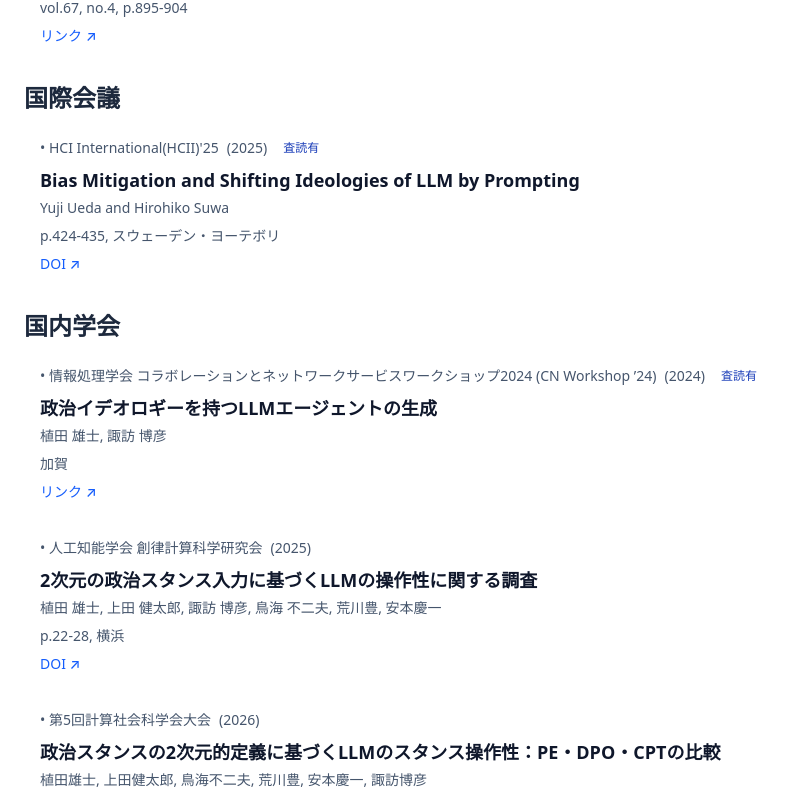
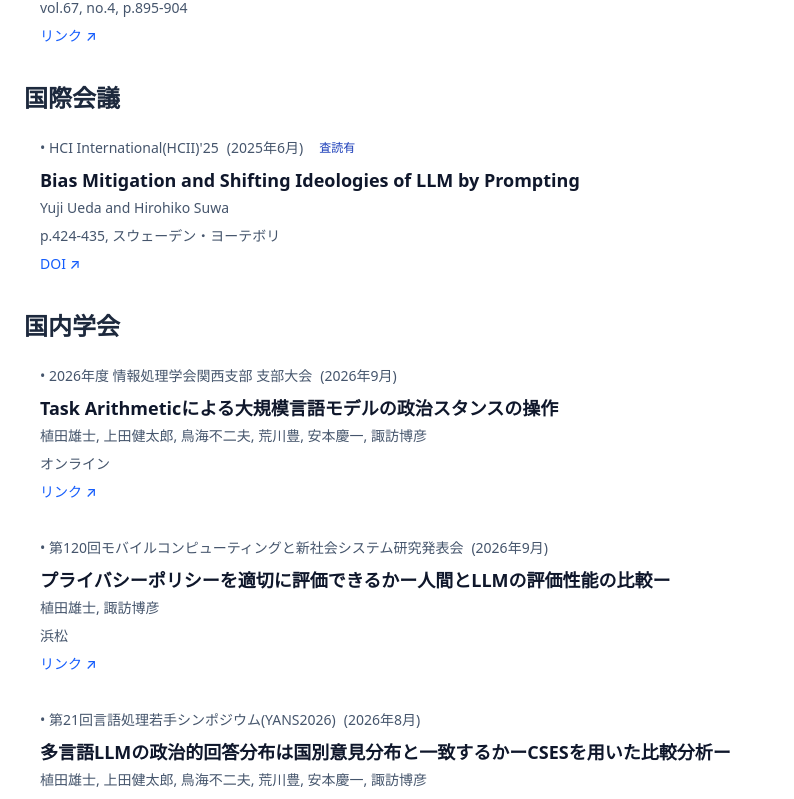
Before and after one commit to yujiponzu/my-page, a Next.js app: page / in a window 1280 px wide. Shown: the part 995-1794 px from the top of the page, without its empty margins (0-794 px from the left). Built offline with nearby package versions, Linux system fonts and the light colour scheme; a web font is replaced by a local one.

Commit message:
chore: update

```diff
--- a/data/publications.json
+++ b/data/publications.json
@@ -12,6 +12,7 @@
       "en": "HCI International(HCII)'25"
     },
     "year": 2025,
+    "month": 6,
     "peerReviewed": true,
     "volume": "2529",
     "pages": "424-435",
@@ -42,6 +43,7 @@
       "en": "IPSJ collaboration and Network Service Workshop 2024 (CN Workshop ’24)"
     },
     "year": 2024,
+    "month": 11,
     "peerReviewed": true,
     "links": [
       {
@@ -70,6 +72,7 @@
       "en": "SIG-Computational Scale Science"
     },
     "year": 2025,
+    "month": 12,
     "peerReviewed": false,
     "pages": "22-28",
     "location": {
@@ -126,6 +129,7 @@
       "en": "Society for Computational Social Science of Japan"
     },
     "year": 2026,
+    "month": 3,
     "peerReviewed": false,
     "location": {
       "ja": "浜松",
@@ -145,6 +149,7 @@
       "en": "YANS2026"
     },
     "year": 2026,
+    "month": 8,
     "peerReviewed": false,
     "location": {
       "ja": "仙台",
@@ -164,10 +169,69 @@
       "en": "177th IPSJ-SIG-IS"
     },
     "year": 2026,
+    "month": 8,
     "peerReviewed": false,
     "location": {
       "ja": "札幌",
       "en": "Sapporo"
     }
+  },
+  {
+    "id": "paper-008",
+    "category": "domestic_conference",
+    "title": {
+      "ja": "Task Arithmeticによる大規模言語モデルの政治スタンスの操作",
+      "en": "Manipulating Political Stance of Large Language Models via Task Arithmetic"
+    },
+    "authors": "植田雄士, 上田健太郎, 鳥海不二夫, 荒川豊, 安本慶一, 諏訪博彦",
+    "venue": {
+      "ja": "2026年度 情報処理学会関西支部 支部大会",
+      "en": "IPSJ Kansai-Branch Convention 2026"
+    },
+    "year": 2026,
+    "month": 9,
+    "peerReviewed": false,
+    "location": {
+      "ja": "オンライン",
+      "en": "Online"
+    },
+    "links": [
+      {
+        "label": {
+          "ja": "リンク",
+          "en": "Link"
+        },
+        "url": "https://kansai.ipsj.or.jp/guide/pages/proceedings/kaisai_2026/sessions/session-g03.html"
+      }
+    ]
+  },
+  {
+    "id": "paper-009",
+    "category": "domestic_conference",
+    "title": {
+      "ja": "プライバシーポリシーを適切に評価できるかー人間とLLMの評価性能の比較ー",
+      "en": "Can Privacy Policies Be Evaluated Appropriately? A Comparison of Evaluation Performance between Humans and LLMs"
+    },
+    "authors": "植田雄士, 諏訪博彦",
+    "venue": {
+      "ja": "第120回モバイルコンピューティングと新社会システム研究発表会",
+      "en": "120th IPSJ-SIG-MBL"
+    },
+    "year": 2026,
+    "month": 9,
+    "peerReviewed": false,
+    "location": {
+      "ja": "浜松",
+      "en": "Hamamatsu"
+    },
+    "links": [
+      {
+        "label": {
+          "ja": "リンク",
+          "en": "Link"
+        },
+        "url": "https://mbl.ipsj.or.jp/program/2026/120/"
+      }
+    ]
   }
 ]
--- a/src/app/page.tsx
+++ b/src/app/page.tsx
@@ -33,6 +33,7 @@ type Publication = {
   authors: string;
   venue: Localized;
   year: number;
+  month?: number;
   peerReviewed: boolean;
   volume?: string;
   number?: string;
@@ -167,12 +168,23 @@ function PublicationMetadata({ item, lang }: { item: Publication; lang: Lang })
   return <p className="mb-2 text-sm text-slate-600">{details.join(", ")}</p>;
 }
 
+function formatPublicationDate(item: Publication, lang: Lang) {
+  if (!item.month) {
+    return String(item.year);
+  }
+  if (lang === "ja") {
+    return `${item.year}年${item.month}月`;
+  }
+  const monthName = new Date(item.year, item.month - 1).toLocaleString("en-US", { month: "short" });
+  return `${monthName} ${item.year}`;
+}
+
 function PublicationItem({ item, lang }: { item: Publication; lang: Lang }) {
   return (
     <li className="min-w-0 rounded-lg bg-white p-4">
       <div className="mb-2 flex flex-wrap items-center gap-2 text-sm text-slate-600">
         <span>• {item.venue[lang]}</span>
-        <span>({item.year})</span>
+        <span>({formatPublicationDate(item, lang)})</span>
         {item.peerReviewed && <PeerReviewBadge lang={lang} />}
       </div>
       <h4 className="mb-1 break-words text-lg font-semibold text-slate-900">{item.title[lang]}</h4>
@@ -245,7 +257,10 @@ export default function Home() {
     if (!data) {
       return { journal: [], international_conference: [], domestic_conference: [] };
     }
-    return data.publications.reduce<Record<Publication["category"], Publication[]>>(
+    const sorted = [...data.publications].sort(
+      (a, b) => b.year - a.year || (b.month ?? 0) - (a.month ?? 0),
+    );
+    return sorted.reduce<Record<Publication["category"], Publication[]>>(
       (acc, item) => {
         acc[item.category] = [...(acc[item.category] ?? []), item];
         return acc;
```
